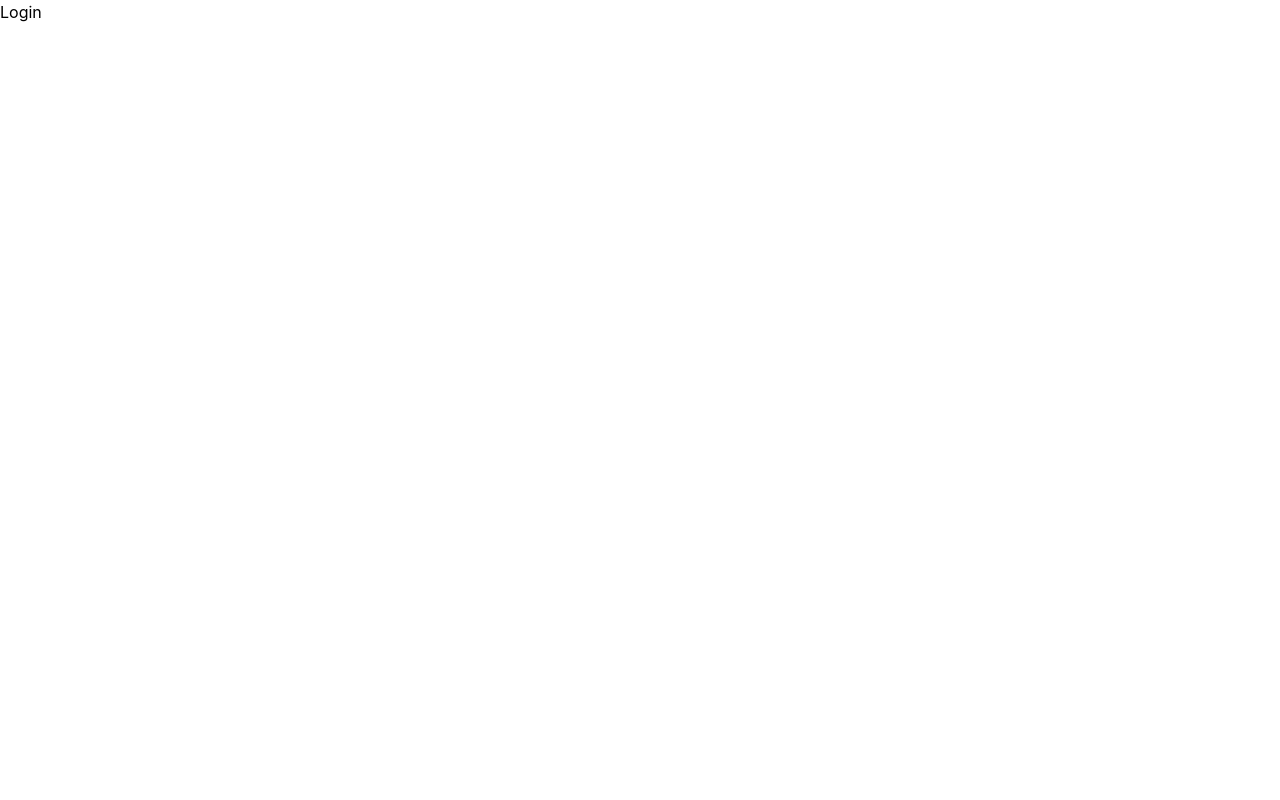
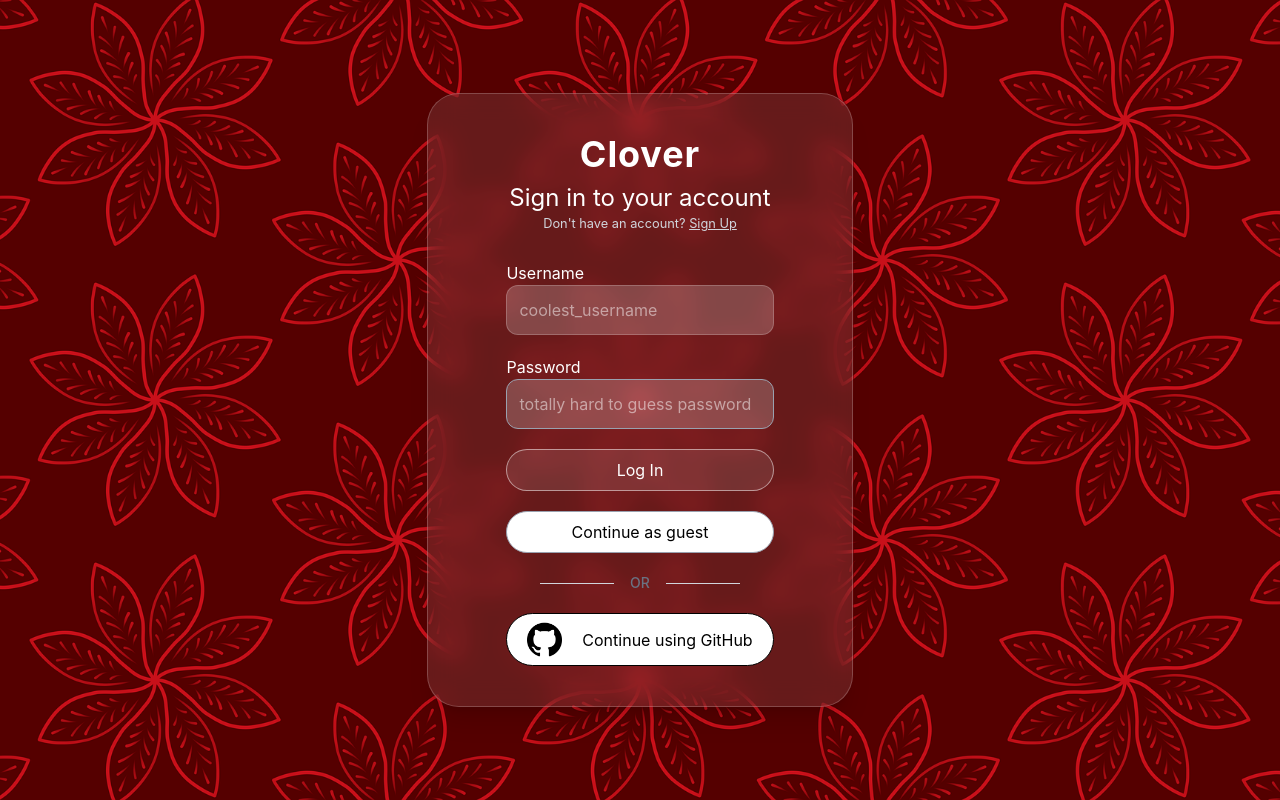
Before and after one commit to Yoni190/odin-book, a React (Vite) app in the folder client/: page / in a window 1280 px wide. Built offline with nearby package versions, Linux system fonts and the light colour scheme.

Commit message:
Create login form

```diff
--- a/client/src/pages/Login.jsx
+++ b/client/src/pages/Login.jsx
@@ -1,8 +1,69 @@
 import React from 'react'
+import { Link } from 'react-router'
+import LoginBG from '../assets/login_bg.png'
+import GithubIcon from '../assets/github.png'
+
 
 const Login = () => {
   return (
-    <div>Login</div>
+    <div className='flex justify-center bg-cover min-h-screen bg-center items-center' style={{ backgroundImage: `url(${LoginBG})` }}>
+        <form action="" className='flex flex-col w-1/3 border border-white/20 px-3 py-10 rounded-4xl items-center gap-5 shadow-xl bg-white/10 backdrop-blur-md text-white'>
+            <div className='flex flex-col items-center gap-2 mb-2'>
+                <h1 className='text-4xl font-bold tracking-wide'>
+                    Clover
+                </h1>
+                <div className='flex flex-col items-center'>
+                    <h2 className='text-2xl'>Sign in to your account</h2>
+                    <small className='text-gray-300'>Don't have an account? <Link className='underline hover:text-white transition'>Sign Up</Link></small>
+                </div>
+            </div>
+
+            <div className='flex flex-col w-2/3'>
+                <label htmlFor="username">Username</label>
+                <input
+                    type="text"
+                    name="username"
+                    id="username"
+                    className='border border-white/20 bg-white/20 rounded-xl p-3 outline-none focus:ring-2 focus:ring-white transition'
+                    placeholder='coolest_username' />
+            </div>
+
+            <div className="flex flex-col w-2/3">
+                <label htmlFor="password">Password</label>
+                <input
+                    type="password"
+                    name="password"
+                    id="password"
+                    className='border border-gray-400 bg-white/20 rounded-xl p-3 outline-none focus:ring-2 focus:ring-white transition'
+                    placeholder='totally hard to guess password' />
+            </div>
+
+            <button
+            className='border border-white/50 w-2/3 rounded-4xl py-2 bg-white/10 cursor-pointer hover:bg-white/40 transition duration-300 hover:scale-[1.02]'>
+                Log In
+            </button>
+            <button
+            className='border border-gray-400 w-2/3 rounded-4xl py-2 bg-white text-black cursor-pointer hover:bg-gray-100 transition duration-300 hover:scale-[1.02]'>
+                Continue as guest
+            </button>
+
+            <div className="flex items-center w-1/2 gap-4">
+                <div className="flex-1 h-px bg-gray-300"></div>
+
+                <span className="text-sm text-gray-500 font-medium">
+                    OR
+                </span>
+
+                <div className="flex-1 h-px bg-gray-300"></div>
+            </div>
+
+            <button
+            className='border w-2/3 rounded-4xl flex justify-center items-center gap-5 py-2 bg-white text-black cursor-pointer hover:bg-gray-100 transition duration-300 hover:scale-[1.02]'>
+                <img src={GithubIcon} alt="github icon" width={35}/>
+                <p>Continue using GitHub</p>
+            </button>
+        </form>
+    </div>
   )
 }
 
```
Also changed, not shown: client/src/assets/github.png (added), client/src/assets/login_bg.png (added).
